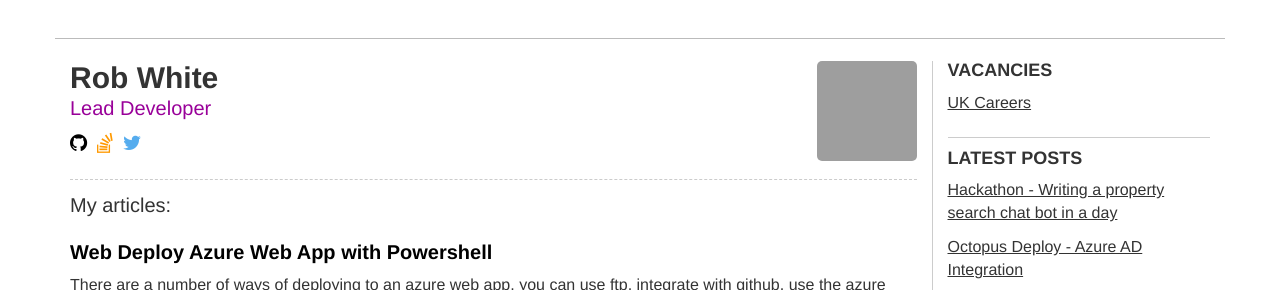
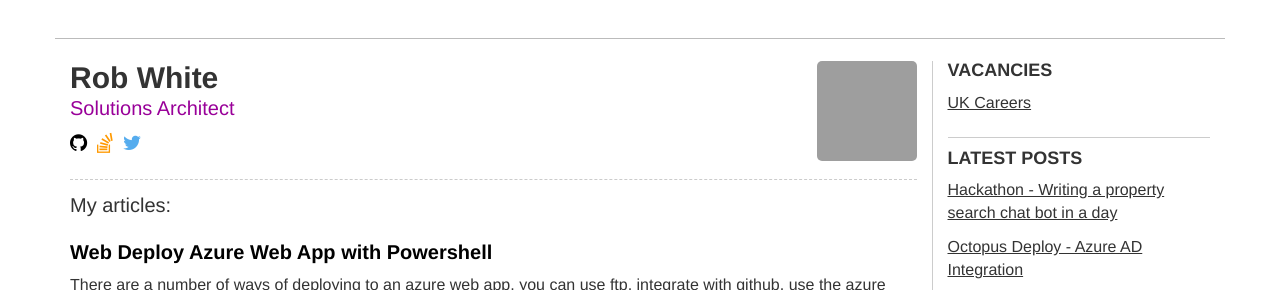
Before and after one commit to purplebricks/purplebricks.github.io, a Jekyll site: the page built from _members/rob.md, in a window 1280 px wide, cut to the strip 363-653 px from the top of the page. Built offline with Jekyll 4.4.1, drawn with Linux system fonts in a browser that asks for light colours; nearby versions of some CDN libraries; comment, search, counter and statistics services are not loaded; grey boxes are pictures that could not be loaded.

Commit message:
Update Job Title

```diff
--- a/_data/members.yml
+++ b/_data/members.yml
@@ -1,6 +1,6 @@
 rob:
   name: Rob White
-  title: Lead Developer
+  title: Solutions Architect
   photo: https://github.com/ilivewithian.png
   twitter: ilivewithian
   github: ilivewithian
```
